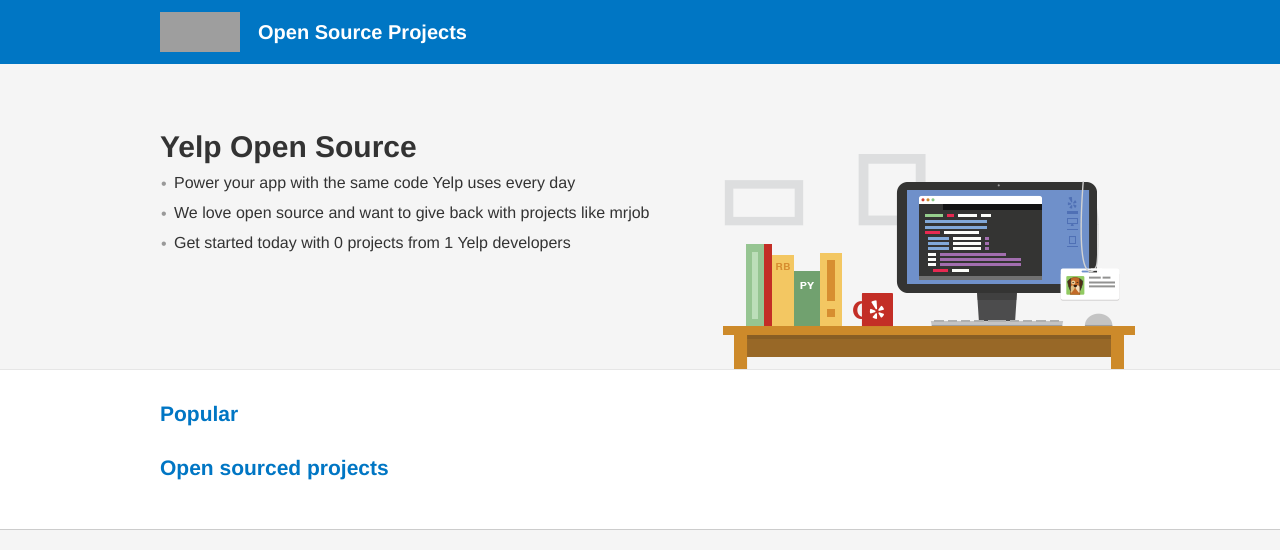
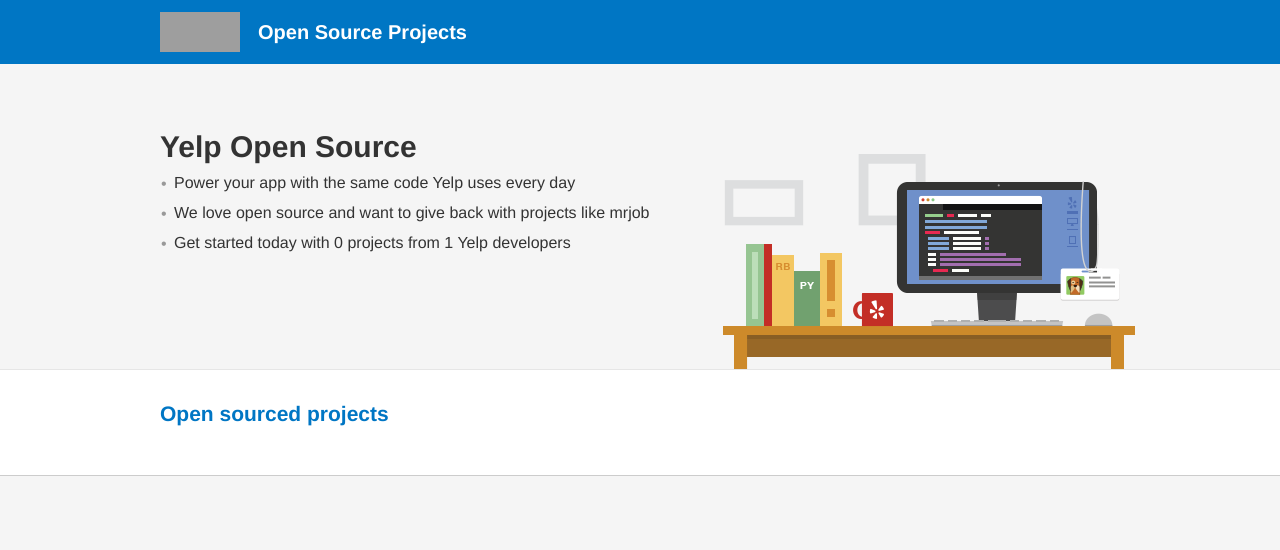
Before and after one commit to dreygur/dreygur.github.io, a Jekyll site: the page index.html, which Jekyll copies as it is, in a window 1280 px wide, cut to the strip 0-550 px from the top of the page. Built offline with Jekyll 4.4.1, drawn with Linux system fonts in a browser that asks for light colours; nearby versions of some CDN libraries; grey boxes are pictures that could not be loaded.

Commit message:
Forked Yelp OSS site design

```diff
--- a/index.html
+++ b/index.html
@@ -82,8 +82,8 @@
 
       <div class="y-container y-container--standard-page">
         <div class="projects y-container_content clearfix">
-          <h2>Popular</h2>
-          <div class="featured"></div>
+          <!-- <h2>Popular</h2>
+          <div class="featured"></div> -->
 
           <h2>Open sourced projects</h2>
           <div class="not-featured"></div>
```
